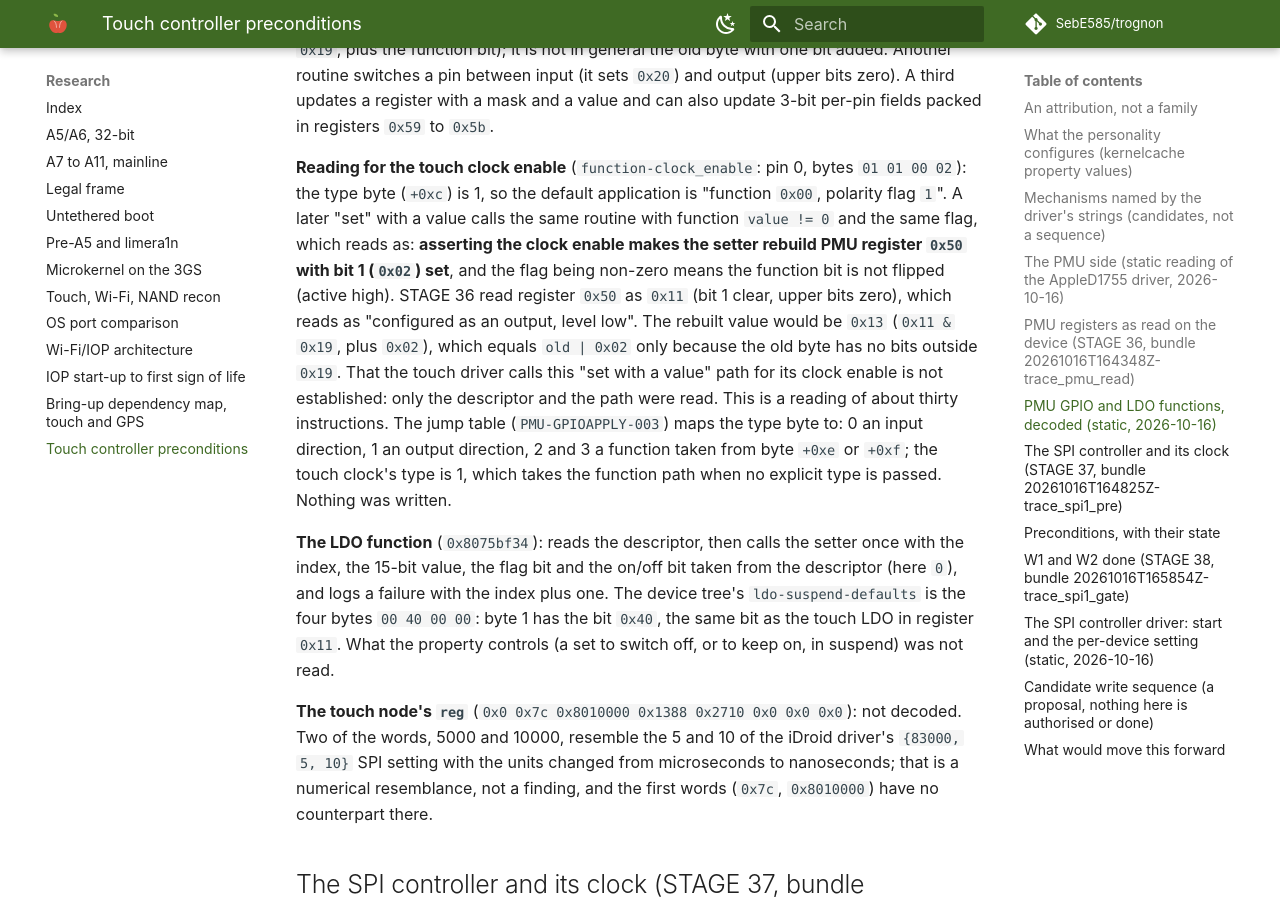
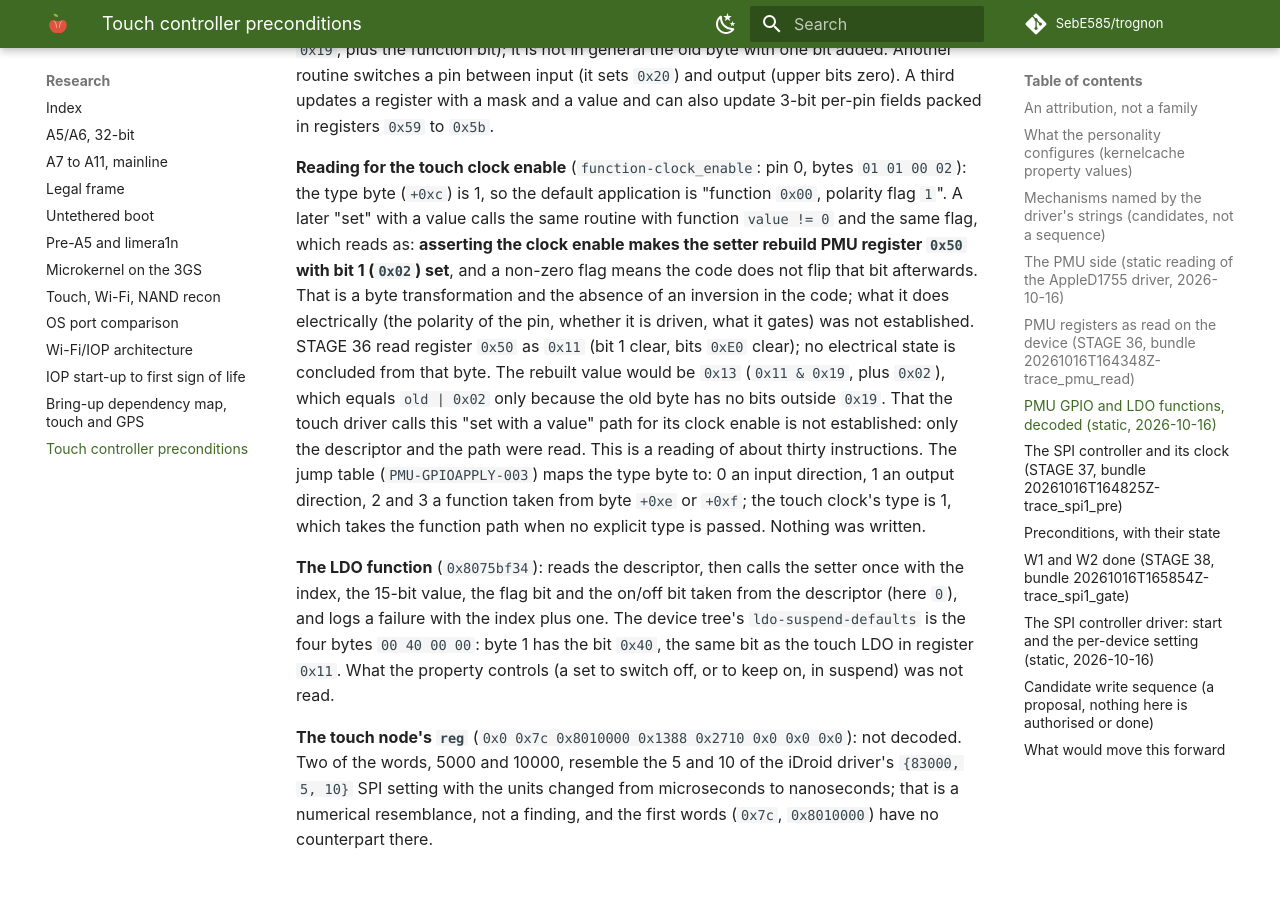
Before and after one commit to SebE585/trognon, an MkDocs documentation site: the page built from docs/research/2026-10-16-touch-n88-preconditions.md, in a window 1280 px wide and 900 px high, scrolled down 4586 px. Built offline with MkDocs 1.6.1 and Material for MkDocs 9.7.7, drawn with Linux system fonts in a browser that asks for light colours; comment, search, counter and statistics services are not loaded.

Commit message:
docs+catalog: keep Q14 to the numerical identity, keep the PMU GPIO reading to a byte transformation

```diff
--- a/docs/research/2026-10-16-touch-n88-preconditions.md
+++ b/docs/research/2026-10-16-touch-n88-preconditions.md
@@ -151,10 +151,12 @@ value and can also update 3-bit per-pin fields packed in registers `0x59` to `0x
 type byte (`+0xc`) is 1, so the default application is "function `0x00`, polarity flag `1`". A
 later "set" with a value calls the same routine with function `value != 0` and the same flag, which
 reads as: **asserting the clock enable makes the setter rebuild PMU register `0x50` with bit 1
-(`0x02`) set**, and the flag being non-zero means the function bit is not flipped (active high). STAGE 36
-read register `0x50` as `0x11` (bit 1 clear, upper bits zero), which reads as "configured as an output,
-level low". The rebuilt value would be `0x13` (`0x11 & 0x19`, plus `0x02`), which equals `old | 0x02`
-only because the old byte has no bits outside `0x19`. That the touch driver calls this "set with a value"
+(`0x02`) set**, and a non-zero flag means the code does not flip that bit afterwards. That is a byte
+transformation and the absence of an inversion in the code; what it does electrically (the polarity of the
+pin, whether it is driven, what it gates) was not established. STAGE 36 read register `0x50` as `0x11`
+(bit 1 clear, bits `0xE0` clear); no electrical state is concluded from that byte. The rebuilt value
+would be `0x13` (`0x11 & 0x19`, plus `0x02`), which equals `old | 0x02` only because the old byte has no
+bits outside `0x19`. That the touch driver calls this "set with a value"
 path for its clock enable is not established: only the descriptor and the path were read.
 This is a reading of about thirty instructions. The jump table (`PMU-GPIOAPPLY-003`) maps the type
 byte to: 0 an input direction, 1 an output direction, 2 and 3 a function taken from byte `+0xe` or
```
Also changed, not shown: docs/research/2026-10-16-iop-boot-to-life.md (+3 -3 lines), docs/snippets/iop-coverage.en.md (+2 -2 lines), 2 other files.
